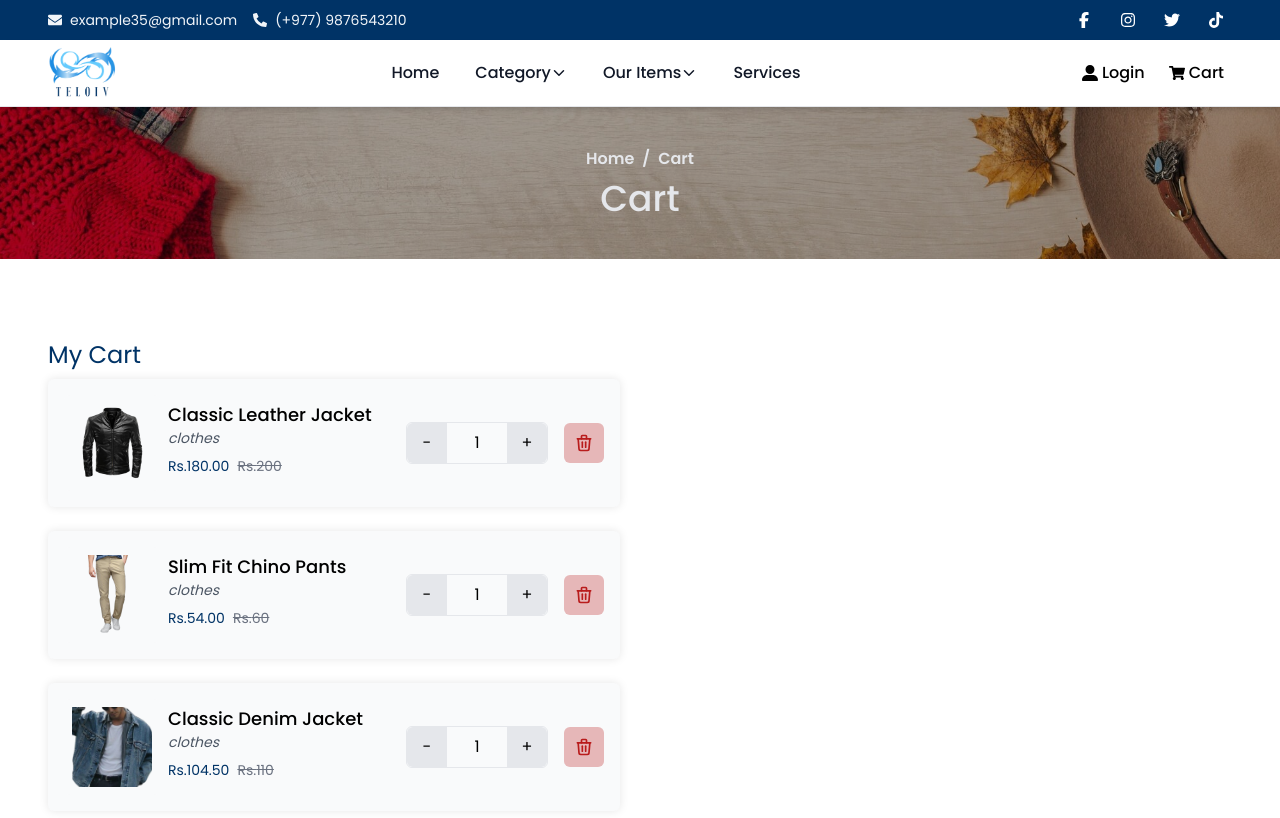
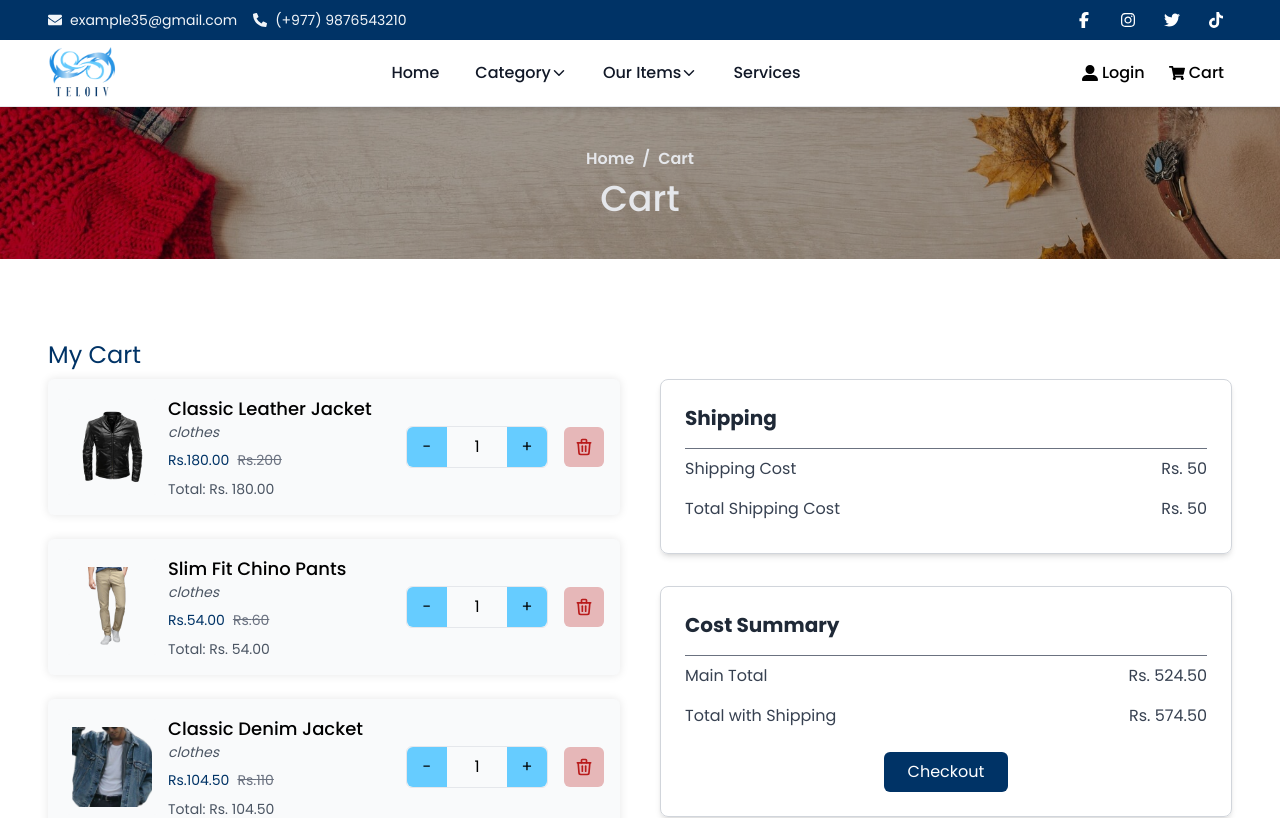
Before and after one commit to prasannarijal35/ecom-project, a Next.js app: page /cart in a window 1280 px wide. Shown: the top 818 px of the page. Built offline with nearby package versions, Linux system fonts and the light colour scheme.

Commit message:
cart page done without table

```diff
--- a/src/components/cart/Cart.tsx
+++ b/src/components/cart/Cart.tsx
@@ -1,28 +1,55 @@
 "use client";
 import { ProductData } from "@/data/products";
 import Image from "next/image";
-// import Image from "next/image";
 import Link from "next/link";
 import React, { useState } from "react";
 import { TbTrash } from "react-icons/tb";
-// import { MdDeleteOutline } from "react-icons/md";
 
 export default function Cart() {
-  // const [quantity, setQuantity] = useState<number>(1);
-  // const increaseQuantity = () => {
-  //   if (quantity >= 10) return;
-  //   setQuantity(quantity + 1);
-  // };
-  // const decreaseQuantity = () => {
-  //   if (quantity <= 1) return;
-  //   setQuantity(quantity - 1);
-  // };
   const [cartItem, setCartItem] = useState(
     ProductData.slice(0, 4).map((item) => ({ ...item, quantity: 1 }))
   );
+
+  // Function to remove item from cart
   const removeItem = (id: number) => {
     setCartItem(cartItem.filter((item) => item.id !== id));
   };
+
+  // Function to handle quantity increment
+  const increaseQuantity = (id: number) => {
+    setCartItem((prevItems) =>
+      prevItems.map((item) =>
+        item.id === id && item.quantity < 10
+          ? { ...item, quantity: item.quantity + 1 }
+          : item
+      )
+    );
+  };
+
+  // Function to handle quantity decrement
+  const decreaseQuantity = (id: number) => {
+    setCartItem((prevItems) =>
+      prevItems.map((item) =>
+        item.id === id && item.quantity > 1
+          ? { ...item, quantity: item.quantity - 1 }
+          : item
+      )
+    );
+  };
+
+  // Function to calculate the total price
+  const calculateMainTotal = () => {
+    return cartItem.reduce((total, item) => {
+      const itemPrice =
+        (item.price - (item.price * item.discount) / 100) * item.quantity;
+      return total + itemPrice;
+    }, 0);
+  };
+
+  // Shipping and Total Calculation
+  const shippingCost = 50;
+  const mainTotal = calculateMainTotal();
+  const totalWithShipping = mainTotal + shippingCost;
 
   return (
     <section id="cart" className="w-full py-20">
@@ -39,173 +66,16 @@ export default function Cart() {
             </Link>
           </div>
         ) : (
-          // <div className="relative overflow-x-auto">
-          //   <div className="overflow-x-auto">
-          //     <table className="w-full text-sm text-left rtl:text-right text-gray-500 dark:text-gray-400">
-          //       <thead className="text-xs text-gray-700 uppercase bg-gray-50 dark:bg-gray-700 dark:text-gray-400">
-          //         <tr>
-          //           <th scope="col" className="px-6 py-3">
-          //             SN
-          //           </th>
-          //           <th scope="col" className="px-6 py-3">
-          //             Image
-          //           </th>
-          //           <th scope="col" className="px-6 py-3">
-          //             Product
-          //           </th>
-          //           <th scope="col" className="px-6 py-3">
-          //             Price
-          //           </th>
-          //           <th scope="col" className="px-6 py-3">
-          //             Quantity
-          //           </th>
-          //           <th scope="col" className="px-6 py-3">
-          //             Total
-          //           </th>
-          //           <th scope="col" className="px-6 py-3">
-          //             Action
-          //           </th>
-          //         </tr>
-          //       </thead>
-          //       <tbody>
-          //         {cartItem.map((item) => (
-          //           <tr
-          //             className="odd:bg-white odd:dark:bg-gray-900 even:bg-gray-50 even:dark:bg-gray-800 border-b"
-          //             key={item.id}
-          //           >
-          //             <td
-          //               scope="row"
-          //               className="px-6 py-4 font-medium text-gray-900 whitespace-nowrap dark:text-white"
-          //             >
-          //               {item.id}
-          //             </td>
-          //             <td className="px-6 py-4">
-          //               <div className="flex justify-start items-center">
-          //                 <Image
-          //                   src={item.image}
-          //                   alt={item.title}
-          //                   height={1000}
-          //                   width={1000}
-          //                   quality={100}
-          //                   className="h-16 w-auto object-cover object-center"
-          //                 />
-          //               </div>
-          //             </td>
-          //             <td className="px-6 py-4">{item.title}</td>
-          //             <td className="px-6 py-4">{item.price}</td>
-          //             <td className="px-6 py-4">
-          //               <div className="flex justify-start items-start">
-          //                 <button
-          //                   className={`bg-primary h-[40px] w-[40px]  text-white rounded-tl-md rounded-bl-md ${
-          //                     quantity === 1 && "opacity-50 cursor-not-allowed"
-          //                   }`}
-          //                   onClick={decreaseQuantity}
-          //                 >
-          //                   -
-          //                 </button>
-          //                 <span className="h-[40px] text-center min-w-[50px] flex justify-center items-center bg-gray-100">
-          //                   {quantity}
-          //                 </span>
-          //                 <button
-          //                   className={`bg-primary h-[40px] w-[40px]  text-white rounded-tr-md rounded-br-md ${
-          //                     quantity === 10 && "opacity-50 cursor-not-allowed"
-          //                   }`}
-          //                   onClick={increaseQuantity}
-          //                 >
-          //                   +
-          //                 </button>
-          //               </div>
-          //             </td>
-          //             <td className="px-6 py-4">
-          //               <div>
-          //                 {(item.price - (item.price * item.discount) / 100) *
-          //                   quantity}
-          //               </div>
-          //             </td>
-          //             <td className="px-6 py-4">
-          //               <button
-          //                 className="font-medium text-red-500 hover:scale-105"
-          //                 onClick={() => removeItem(item.id)}
-          //               >
-          //                 <MdDeleteOutline size={20} />
-          //               </button>
-          //             </td>
-          //           </tr>
-          //         ))}
-          //       </tbody>
-          //     </table>
-          //   </div>
-
-          //   <div className="grid grid-cols-1 sm:grid-cols-2 gap-6 pt-10">
-          //     {/* Left Column: Cost Summary */}
-          //     <div className="border-[1px] border-gray-300 w-full p-6 rounded-lg shadow-md hover:shadow-2xl">
-          //       <h1 className="text-xl font-bold text-gray-800">
-          //         Cost Summary
-          //       </h1>
-          //       <div className="border-t-[1px] border-gray-500 mt-4">
-          //         {/* Subtotal */}
-          //         <div className="flex justify-between py-2 text-gray-700">
-          //           <span>Subtotal</span>
-          //           <span>Rs. 500.00</span> {/* Replace with dynamic value */}
-          //         </div>
-          //         {/* Discount */}
-          //         <div className="flex justify-between py-2 text-gray-700">
-          //           <span>Discount</span>
-          //           <span>- Rs. 50.00</span> {/* Replace with dynamic value */}
-          //         </div>
-          //       </div>
-          //       {/* Total */}
-          //       <div className="flex justify-between py-4 text-lg font-semibold text-gray-900 border-t-[1px] border-gray-500 mt-4">
-          //         <span>Total</span>
-          //         <span>Rs. 450.00</span> {/* Replace with dynamic value */}
-          //       </div>
-          //       <div className="w-full flex justify-center items-center mt-4">
-          //         <button className="px-6 py-2 bg-primary text-white rounded-md hover:bg-secondary transition-colors duration-200">
-          //           Continue Shopping
-          //         </button>
-          //       </div>
-          //     </div>
-
-          //     {/* Right Column: Shipping Details */}
-          //     <div className="border-[1px] border-gray-300 w-full p-6 rounded-lg shadow-lg mt-6 sm:mt-0">
-          //       <h1 className="text-xl font-bold text-gray-800">
-          //         Shipping Details
-          //       </h1>
-          //       <div className="border-t-[1px] border-gray-500 mt-4">
-          //         {/* Shipping Method */}
-          //         <div className="flex justify-between py-2 text-gray-700">
-          //           <span>Shipping Method</span>
-          //           <span>Standard Delivery</span>
-          //         </div>
-          //         {/* Estimated Delivery */}
-          //         <div className="flex justify-between py-2 text-gray-700">
-          //           <span>Estimated Delivery</span>
-          //           <span>3-5 Business days</span>
-          //         </div>
-          //         {/* Shipping Cost */}
-          //         <div className="flex justify-between py-2 text-gray-700">
-          //           <span>Shipping Cost</span>
-          //           <span>Rs.50</span>
-          //         </div>
-          //       </div>
-          //       <div className="flex justify-between py-4 text-lg font-semibold text-gray-900 border-t-[1px] border-gray-500 mt-4">
-          //         <span>Total (incl. Shipping)</span>
-          //         <span>Rs.450.00</span>
-          //       </div>
-          //       <div className="w-full flex justify-center items-center mt-4">
-          //         <button className="px-6 py-2 bg-primary text-white rounded-md hover:bg-secondary transition-colors duration-200">
-          //           Checkout
-          //         </button>
-          //       </div>
-          //     </div>
-          //   </div>
-          // </div>
           <div className="grid grid-cols-1 lg:grid-cols-2 w-full gap-10">
             <div className="space-y-6">
-              {cartItem.map((product) => (
+              {cartItem.map((product) => {
+                const productTotal =
+                  (product.price - (product.price * product.discount) / 100) *
+                  product.quantity;
+                return (
                   <div
                     key={product.id}
-                  className=" flex flex-wrap justify-between items-center p-4 bg-gray-50 rounded-md shadow-custom"
+                    className="flex flex-wrap justify-between items-center p-4 bg-gray-50 rounded-md shadow-custom"
                   >
                     <div className="w-full flex items-center gap-2 md:w-auto ">
                       <div className="p-2 bg-gray-50 rounded-md">
@@ -236,15 +106,18 @@ export default function Cart() {
                             </span>
                           )}
                         </p>
+                        <p className="text-sm text-gray-600">
+                          Total: Rs. {productTotal.toFixed(2)}
+                        </p>
                       </div>
                     </div>
                     <div className="flex items-center justify-between w-full md:w-auto gap-4 mt-4 md:mt-0">
                       <div className="flex items-center border rounded-md">
                         <button
-                        // onClick={() => updateQuantity(product.id, false)}
-                        className={`h-[40px] w-[40px] flex justify-center items-center bg-gray-200 hover:bg-gray-300 rounded-l-md ${
+                          className={`h-[40px] w-[40px] flex justify-center items-center bg-secondary hover:bg-gray-300 rounded-l-md ${
                             product.quantity === 1 && "cursor-not-allowed"
                           }`}
+                          onClick={() => decreaseQuantity(product.id)}
                           disabled={product.quantity === 1}
                         >
                           -
@@ -253,10 +126,10 @@ export default function Cart() {
                           {product.quantity}
                         </span>
                         <button
-                        // onClick={() => updateQuantity(product.id, true)}
-                        className={`h-[40px] w-[40px] flex justify-center items-center bg-gray-200 hover:bg-gray-300 rounded-r-md ${
+                          className={`h-[40px] w-[40px] flex justify-center items-center bg-secondary hover:bg-gray-300 rounded-r-md ${
                             product.quantity === 10 && "cursor-not-allowed"
                           }`}
+                          onClick={() => increaseQuantity(product.id)}
                           disabled={product.quantity === 10}
                         >
                           +
@@ -270,7 +143,50 @@ export default function Cart() {
                       </button>
                     </div>
                   </div>
-              ))}
+                );
+              })}
+            </div>
+
+            {/* Product Summary & Shipping */}
+            <div className="space-y-8">
+              {/* Shipping Part */}
+              <div className="border-[1px] border-gray-300 p-6 rounded-lg shadow-md">
+                <h1 className="text-xl font-bold text-gray-800">Shipping</h1>
+                <div className="border-t-[1px] border-gray-500 mt-4">
+                  {/* Shipping Cost */}
+                  <div className="flex justify-between py-2 text-gray-700">
+                    <span>Shipping Cost</span>
+                    <span>Rs. {shippingCost}</span>
+                  </div>
+                  <div className="flex justify-between py-2 text-gray-700">
+                    <span>Total Shipping Cost</span>
+                    <span>Rs. {shippingCost}</span>
+                  </div>
+                </div>
+              </div>
+
+              {/* Main Total Part */}
+              <div className="border-[1px] border-gray-300 p-6 rounded-lg shadow-md">
+                <h1 className="text-xl font-bold text-gray-800">
+                  Cost Summary
+                </h1>
+                <div className="border-t-[1px] border-gray-500 mt-4">
+                  {/* Main Total */}
+                  <div className="flex justify-between py-2 text-gray-700">
+                    <span>Main Total</span>
+                    <span>Rs. {mainTotal.toFixed(2)}</span>
+                  </div>
+                  <div className="flex justify-between py-2 text-gray-700">
+                    <span>Total with Shipping</span>
+                    <span>Rs. {totalWithShipping.toFixed(2)}</span>
+                  </div>
+                </div>
+                <div className="w-full flex justify-center items-center mt-4">
+                  <button className="px-6 py-2 bg-primary text-white rounded-md hover:bg-secondary transition-colors duration-200">
+                    Checkout
+                  </button>
+                </div>
+              </div>
             </div>
           </div>
         )}
--- a/src/components/common/index.ts
+++ b/src/components/common/index.ts
@@ -1,3 +1,4 @@
 export { default as SectionTitle } from "@/components/common/SectionTitle";
 export { default as Ads } from "./Ads";
 export { default as BreadCrumb } from "./BreadCrumb";
+export { default as Login } from "./Login";
```
Also changed, not shown: src/components/common/Login.tsx (added, +70 -0 lines), src/components/common/header/NavProfiles.tsx (+14 -4 lines). Lines whose indentation alone changed are shown as unchanged.
